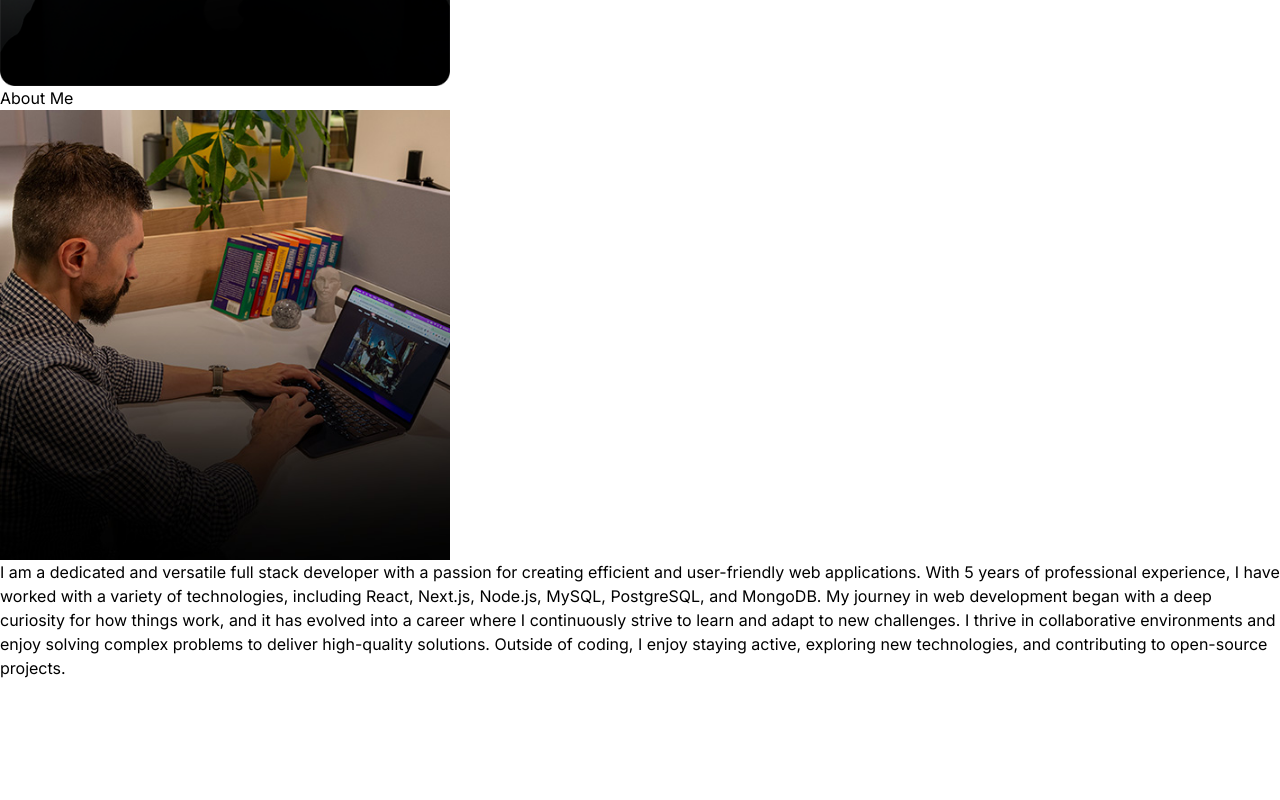
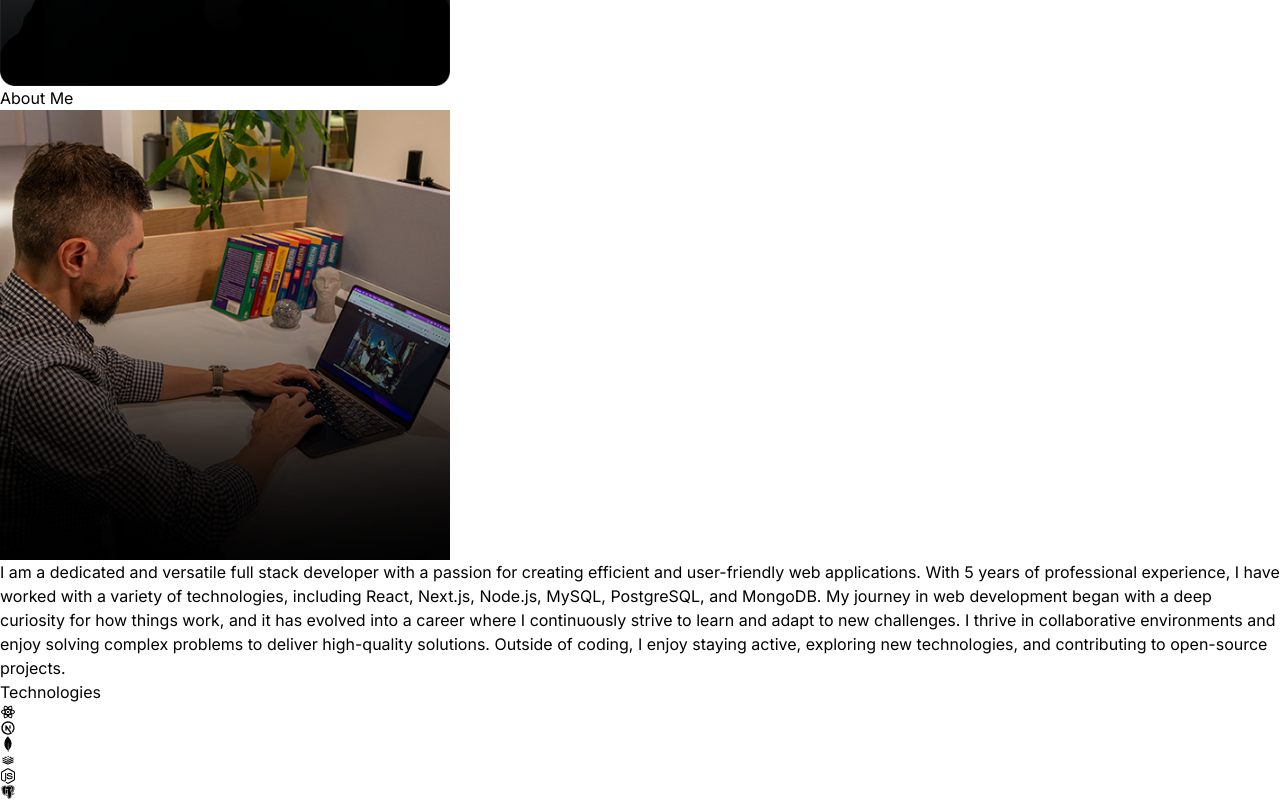
Before and after one commit to Adnaan1806/Showcase-AJ, a React (Vite) app: page / in a window 1280 px wide. Shown: the part 584-1384 px from the top of the page. Before the commit the page ends 1264 px from the top, so only its background shows below. Built offline with nearby package versions, Linux system fonts and the light colour scheme.

Commit message:
Technologies section done

```diff
--- a/src/App.jsx
+++ b/src/App.jsx
@@ -2,6 +2,7 @@ import React from "react";
 import Navbar from "./components/Navbar";
 import Hero from "./components/Hero";
 import About from "./components/About";
+import Technologies from "./components/Technologies";
 
 const App = () => {
   return (
@@ -14,6 +15,7 @@ const App = () => {
       <Navbar />
       <Hero />
       <About />
+      <Technologies />
       </div>
 
     </div>
--- a/src/components/About.jsx
+++ b/src/components/About.jsx
@@ -16,7 +16,7 @@ const About = () => {
         </div>
         <div className="w-full lg:w-1/2">
             <div className="flex justify-center lg:justify-start">
-              <p className="my-2 max-w-xl py-15">{ABOUT_TEXT}</p>
+              <p className="my-2 max-w-xl py-10">{ABOUT_TEXT}</p>
             </div>
           </div>
       </div>
--- a/src/components/Hero.jsx
+++ b/src/components/Hero.jsx
@@ -8,7 +8,7 @@ const Hero = () => {
       <div className="flex flex-wrap">
         <div className="w-full lg:w-1/2">
           <div className="flex flex-col items-center lg:items-start">
-            <h1 className="pb-16 text-6xl font-thin tracking-tight lg:mt-16 lg:text-8xl">
+            <h1 className="pb-16 text-5xl font-thin tracking-tight lg:mt-16 lg:text-8xl">
               Adnaan Janees
             </h1>
             <span className="bg-gradient-to-r from-pink-300 via-slate-500 to-purple-500 bg-clip-text text-4xl tracking-tight text-transparent">
--- /dev/null
+++ b/src/components/Technologies.jsx
@@ -0,0 +1,37 @@
+import React from 'react'
+import { RiReactjsLine } from 'react-icons/ri'
+import { SiMongodb } from 'react-icons/si'
+import { FaNodeJs } from 'react-icons/fa'
+import { DiRedis } from 'react-icons/di'
+import { TbBrandNextjs } from 'react-icons/tb'
+import { BiLogoPostgresql } from 'react-icons/bi'
+
+const Technologies = () => {
+  return (
+    <div className='border-b border-neutral-800 pb-24'>
+        <h2 className='my-20 text-center text-4xl'>Technologies</h2>
+        <div className='flex flex-wrap items-center justify-center gap-4'>
+           <div className='rounded-2xl border-4 border-neutral-800 p-4'>
+              <RiReactjsLine className='text-7xl text-cyan-400'/>
+           </div>
+           <div className='rounded-2xl border-4 border-neutral-800 p-4'>
+              <TbBrandNextjs className='text-7xl'/>
+           </div>
+           <div className='rounded-2xl border-4 border-neutral-800 p-4'>
+              <SiMongodb className='text-7xl text-green-500'/>
+           </div>
+           <div className='rounded-2xl border-4 border-neutral-800 p-4'>
+              <DiRedis className='text-7xl text-red-700'/>
+           </div>
+           <div className='rounded-2xl border-4 border-neutral-800 p-4'>
+              <FaNodeJs className='text-7xl text-green-500'/>
+           </div>
+           <div className='rounded-2xl border-4 border-neutral-800 p-4'>
+              <BiLogoPostgresql className='text-7xl text-sky-700'/>
+           </div>
+        </div>
+    </div>
+  )
+}
+
+export default Technologies
```
